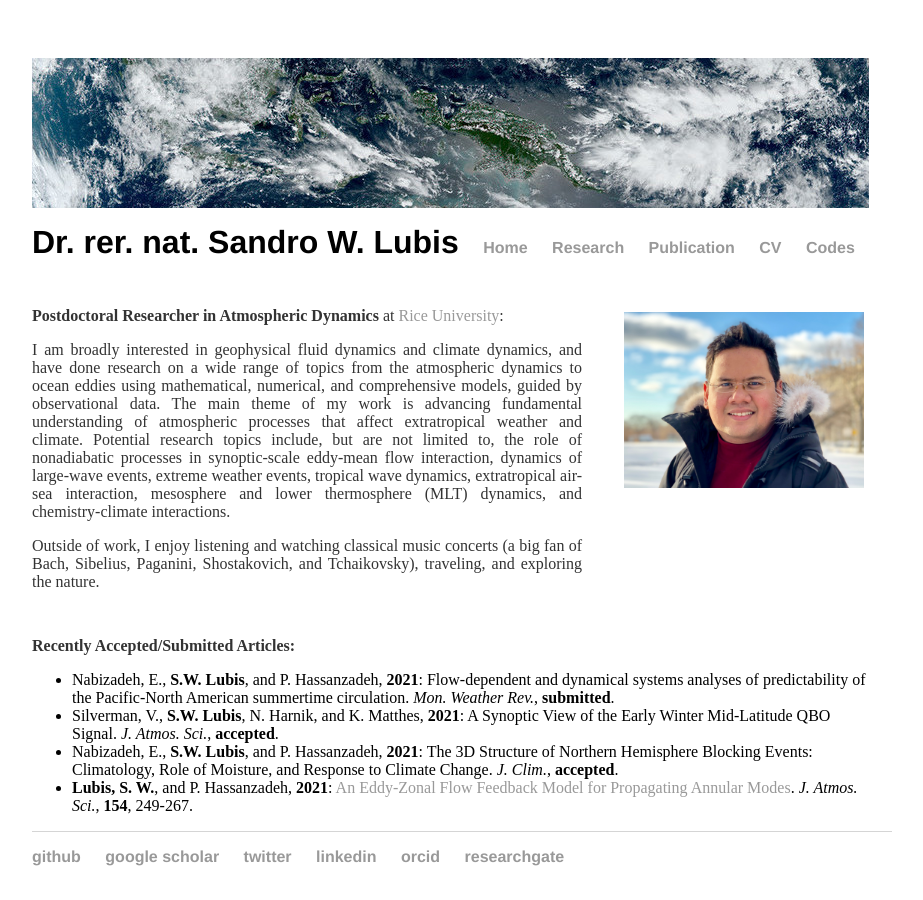
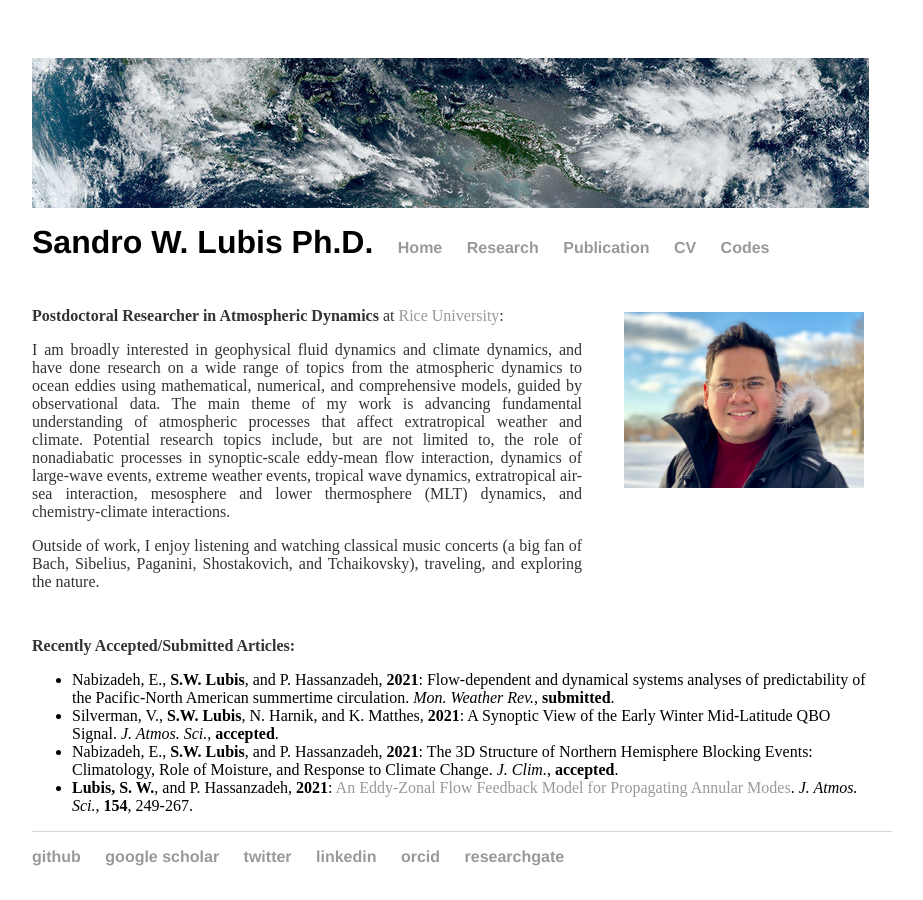
Before and after one commit to sandrolubis/sandrolubis.github.io, a Jekyll site: the page built from index.html, in a window 1280 px wide. Shown: the whole page, without its empty margins (276-1199 px from the left). Built offline with Jekyll 4.4.1, drawn with Linux system fonts in a browser that asks for light colours.

Commit message:
Update _config.yml

```diff
--- a/_config.yml
+++ b/_config.yml
@@ -1,2 +1,2 @@
-name: Dr. rer. nat. Sandro W. Lubis
+name: Sandro W. Lubis Ph.D.
 markdown: kramdown
```
